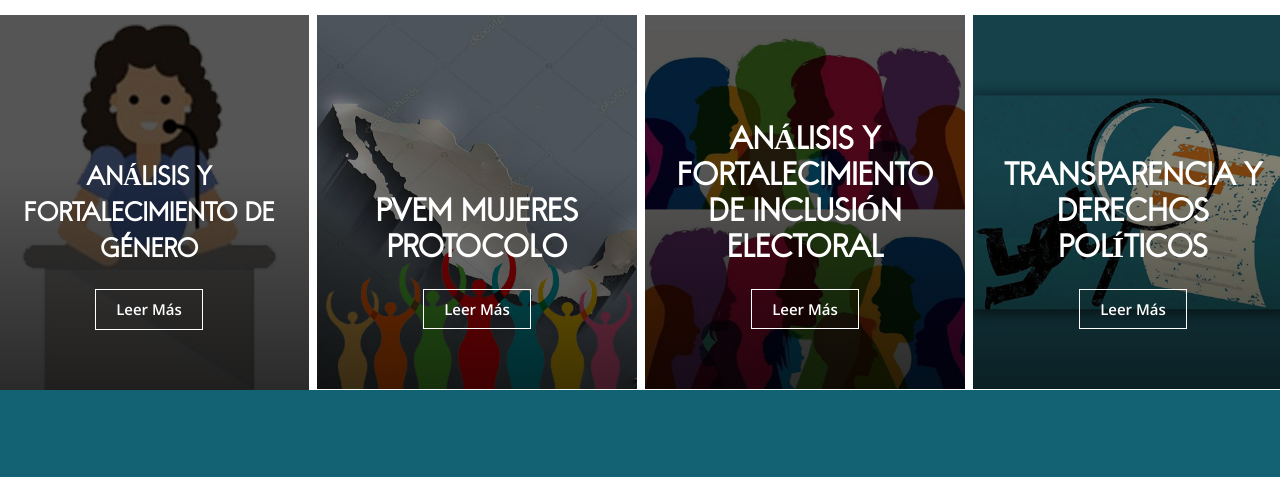
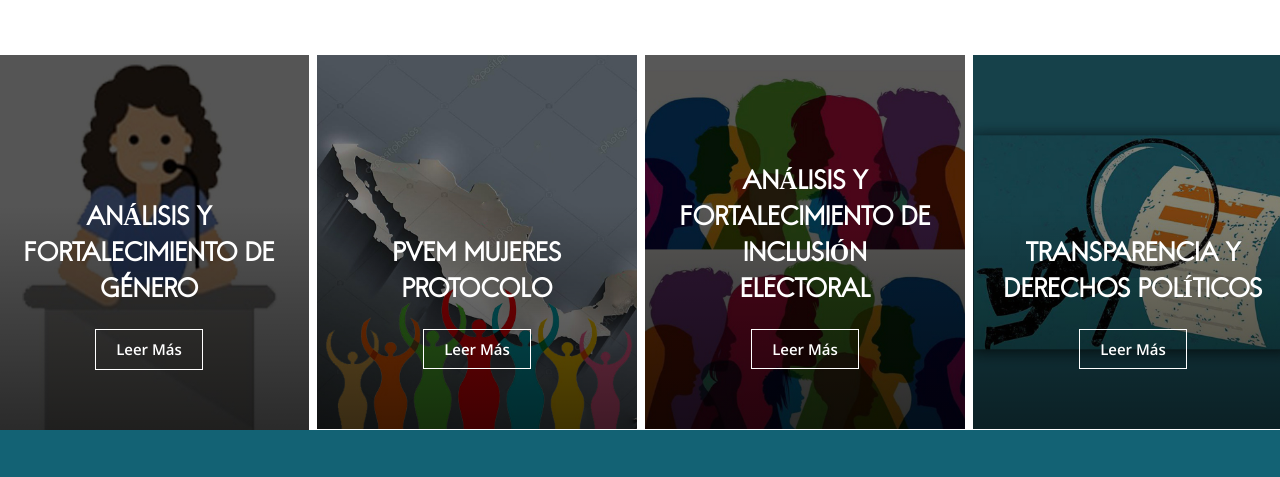
Before and after one commit to lextes/fortalecimiento, a plain HTML site: page index.html in a window 1280 px wide. Shown: the part 131-608 px from the top of the page. Drawn offline with nearby package versions, Linux system fonts and the light colour scheme; files whose address does not match are found by name.

Commit message:
Update index.html

```diff
--- a/index.html
+++ b/index.html
@@ -59,7 +59,7 @@
 </header>
 
 <!-- featured post -->
-<section>
+<section style="margin-top:40px">
   <div class="container-fluid p-sm-0">
     <div class="row featured-post-slider">
       <div class="col-lg-3 col-sm-6 mb-2 mb-lg-0 px-1">
@@ -79,7 +79,7 @@
           <img class="card-img rounded-0 img-fluid w-100" src="images/featured-post/post-2.jpg" alt="post-thumb">
           <div class="card-img-overlay">
             <div class="card-content">
-              <h4 class="card-title mb-4"><a class="text-white" href="about2.html">PVEM MUJERES PROTOCOLO</a></h4>
+              <h4 class="card-title mb-4"><a class="text-white" href="about2.html" style="font-size:25px">PVEM MUJERES PROTOCOLO</a></h4>
               <a class="btn btn-outline-light" href="about2.html">Leer más</a>
             </div>
           </div>
@@ -90,7 +90,7 @@
           <img class="card-img rounded-0 img-fluid w-100" src="images/featured-post/post-3.jpg" alt="post-thumb">
           <div class="card-img-overlay">
             <div class="card-content">
-              <h4 class="card-title mb-4"><a class="text-white" href="about3.html">ANÁLISIS Y FORTALECIMIENTO DE INCLUSIÓN ELECTORAL</a></h4>
+              <h4 class="card-title mb-4"><a class="text-white" href="about3.html" style="font-size:25px">ANÁLISIS Y FORTALECIMIENTO DE INCLUSIÓN ELECTORAL</a></h4>
               <a class="btn btn-outline-light" href="about3.html">Leer más</a>
             </div>
           </div>
@@ -101,7 +101,7 @@
           <img class="card-img rounded-0 img-fluid w-100" src="images/featured-post/post-4.jpg" alt="post-thumb">
           <div class="card-img-overlay">
             <div class="card-content">
-              <h4 class="card-title mb-4"><a class="text-white" href="blog-single.html">TRANSPARENCIA Y DERECHOS POLÍTICOS</a></h4>
+              <h4 class="card-title mb-4"><a class="text-white" href="blog-single.html" style="font-size:25px">TRANSPARENCIA Y DERECHOS POLÍTICOS</a></h4>
               <a class="btn btn-outline-light" href="blog-single.html">Leer más</a>
             </div>
           </div>
```
